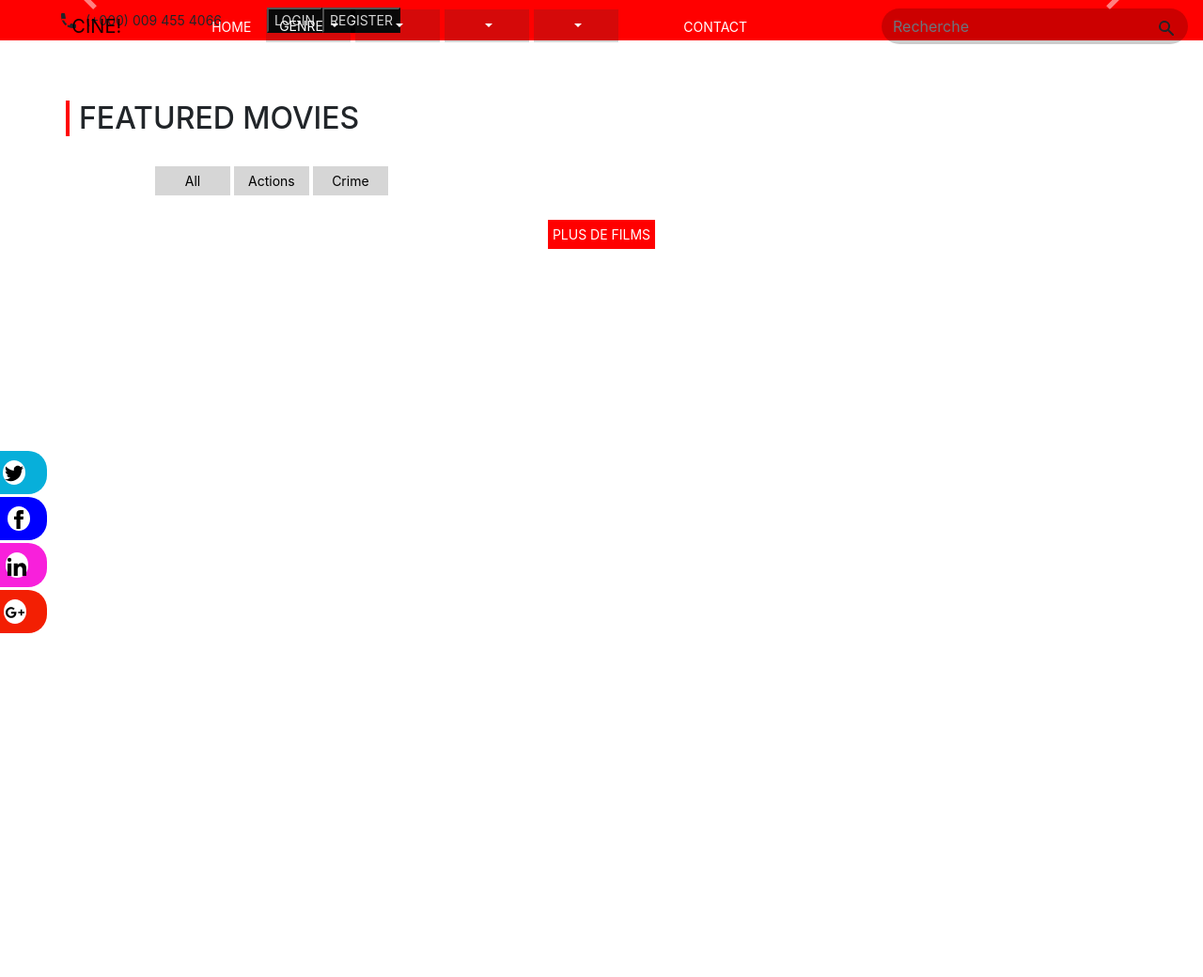
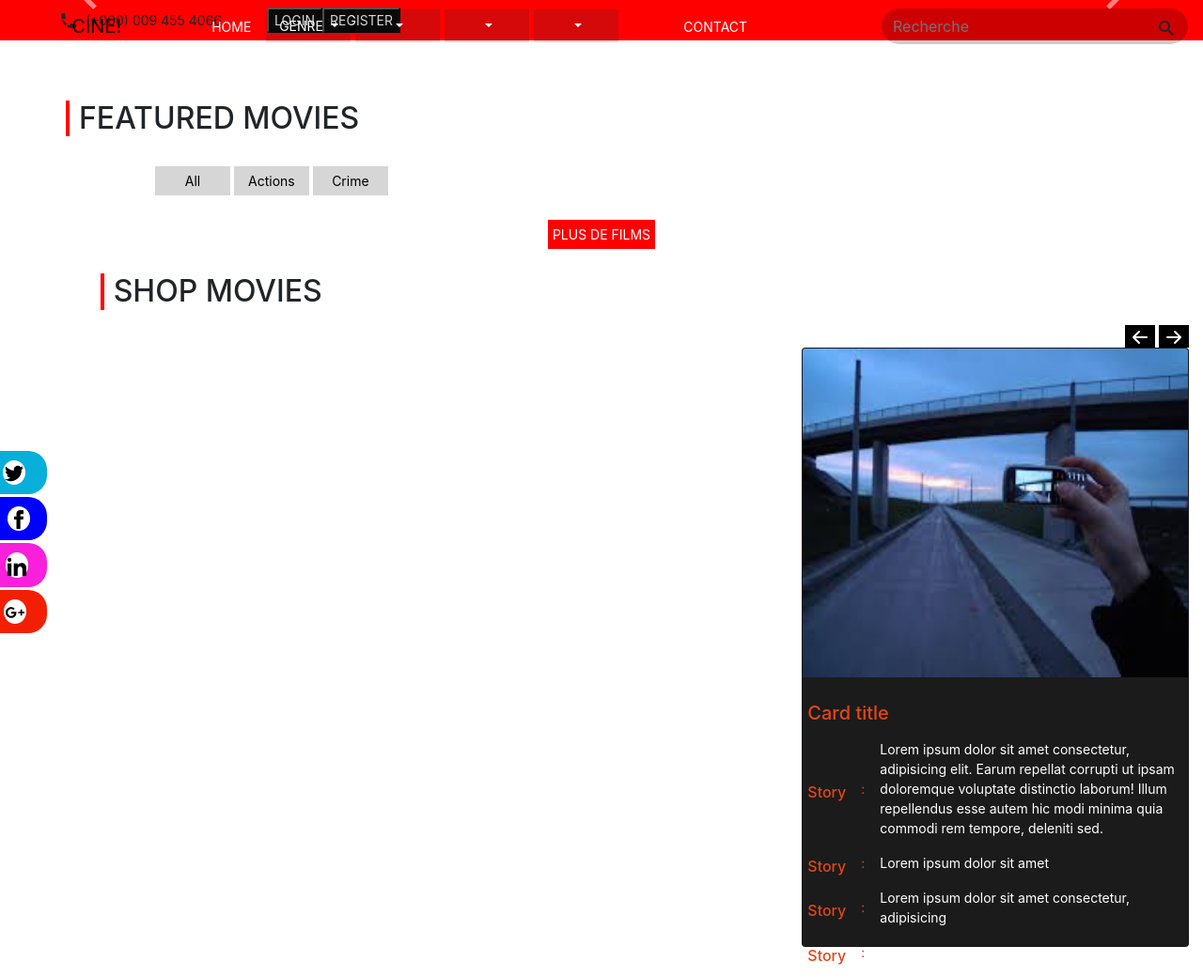
Before and after one commit to Yaco-99/frontend-AllezCine, a plain HTML site: page index.html in a window 1280 px wide. Shown: the whole page at 94% size. Before the commit the page ends 800 px from the top, so only its background shows below. Drawn offline with nearby package versions, Linux system fonts and the light colour scheme; no server answers.

Commit message:
removed temp

```diff
--- a/assets/js/script.js
+++ b/assets/js/script.js
@@ -9,7 +9,7 @@ document.addEventListener("DOMContentLoaded", async () => {
     genreButtons = document.querySelectorAll(".genreButton");
 
   let latestMovies = latestMovieFetch(),
-    cardMovies = cardMoviesFetch(),
+    cardMovies = cardMoviesFetch(5, "movieCardTarget"),
     chosenFiltre = "",
     page = 1,
     max = 20;
@@ -101,8 +101,6 @@ document.addEventListener("DOMContentLoaded", async () => {
         trailer(data[i]);
       });
     }
-    console.log("count : " + count + " temp " + temp);
-    count >= temp - 1 ? "ok" : featureMovie(page++, max, chosenFiltre);
   }
 
   function trailer(movieData) {
@@ -166,13 +164,15 @@ document.addEventListener("DOMContentLoaded", async () => {
     return latestMovies;
   }
 
-  async function cardMoviesFetch() {
+  cardMoviesFetch(8, "shop");
+
+  async function cardMoviesFetch(max, target) {
     const promiseCard = new Promise((succes) => {
       fetch(url)
         .then((res) => res.json())
         .then((data) => {
           const movies = data.results;
-          movieCard(movies, 5, "movieCardTarget");
+          movieCard(movies, max, target);
           succes("over");
         })
         .catch((error) => {
--- /dev/null
+++ b/assets/scss/_shop.scss
@@ -0,0 +1,19 @@
+.shop-card {
+  width: 100%;
+  height: 100%;
+  background-color: rgb(27, 27, 27);
+  img {
+    height: 55%;
+  }
+}
+.shop-card-body {
+  color: white;
+  .title {
+    color: rgb(226, 70, 23);
+  }
+}
+.arrow {
+  background-color: black;
+  border: none;
+  color: white;
+}
--- a/assets/scss/style.scss
+++ b/assets/scss/style.scss
@@ -3,6 +3,7 @@
 @import "stage";
 @import "moviesCards";
 @import "featureMovies";
+@import "shop";
 
 body {
   font-size: 14px;
--- a/index.html
+++ b/index.html
@@ -180,10 +180,53 @@
 </div>
 
       <!-- Shop movies -->
-      <div class="container">
+      <div class="container-fluid">
         <div class="row">
-          <div id="shop" class="col-7 d-md-flex flex-md-wrap p-0"></div>
-          <div class="col-5"></div>
+          <h2 class="col-10 offset-1 secondary-title my-3">SHOP MOVIES</h2>
+          <div class="col-1 offset-11 pl-4 pr-0">
+            <button class="arrow">
+              <svg xmlns="http://www.w3.org/2000/svg" viewBox="0 0 20 20" fill="currentColor">
+                <path fill-rule="evenodd" d="M9.707 16.707a1 1 0 01-1.414 0l-6-6a1 1 0 010-1.414l6-6a1 1 0 011.414 1.414L5.414 9H17a1 1 0 110 2H5.414l4.293 4.293a1 1 0 010 1.414z" clip-rule="evenodd" />
+              </svg>
+            </button>
+            <button class="arrow">
+              <svg xmlns="http://www.w3.org/2000/svg" viewBox="0 0 20 20" fill="currentColor">
+                <path fill-rule="evenodd" d="M10.293 3.293a1 1 0 011.414 0l6 6a1 1 0 010 1.414l-6 6a1 1 0 01-1.414-1.414L14.586 11H3a1 1 0 110-2h11.586l-4.293-4.293a1 1 0 010-1.414z" clip-rule="evenodd" />
+              </svg>
+            </button>
+          </div>
+          <div id="shop" class="col-8 d-md-flex flex-md-wrap pl-5 pr-0"></div>
+          <div class="col-4 pl-0">
+            <div class="card shop-card">
+              <img src="assets/images/download.jpeg" class="card-img-top" alt="...">
+              <div class="card-body shop-card-body">
+                <div><h5 class="card-title title my-3">Card title</h5></div>
+                <div class="d-flex align-items-center">
+                  <div><h6 class="title">Story</h6></div>
+                  <div class="title mx-3"><p>:</p></div>
+                  <div><p>Lorem ipsum dolor sit amet consectetur, adipisicing elit. Earum repellat
+                     corrupti ut ipsam doloremque voluptate distinctio laborum! Illum repellendus
+                      esse autem hic modi minima quia commodi rem tempore, deleniti sed.</p></div>
+                </div>
+                <div class="d-flex align-items-center">
+                  <div><h6 class="title">Story</h6></div>
+                  <div class="title mx-3"><p>:</p></div>
+                  <div><p>Lorem ipsum dolor sit amet</p></div>
+                </div>
+                <div class="d-flex align-items-center">
+                  <div><h6 class="title">Story</h6></div>
+                  <div class="title mx-3"><p>:</p></div>
+                  <div><p>Lorem ipsum dolor sit amet consectetur, adipisicing</p></div>
+                </div>
+                <div class="d-flex align-items-center">
+                  <div><h6 class="title">Story</h6></div>
+                  <div class="title mx-3"><p>:</p></div>
+                  <div><p>Lorem</p></div>
+                </div>
+
+              </div>
+            </div>
+          </div>
         </div>
       </div>
 
```
Also changed, not shown: assets/css/style.css, 1 other file.
